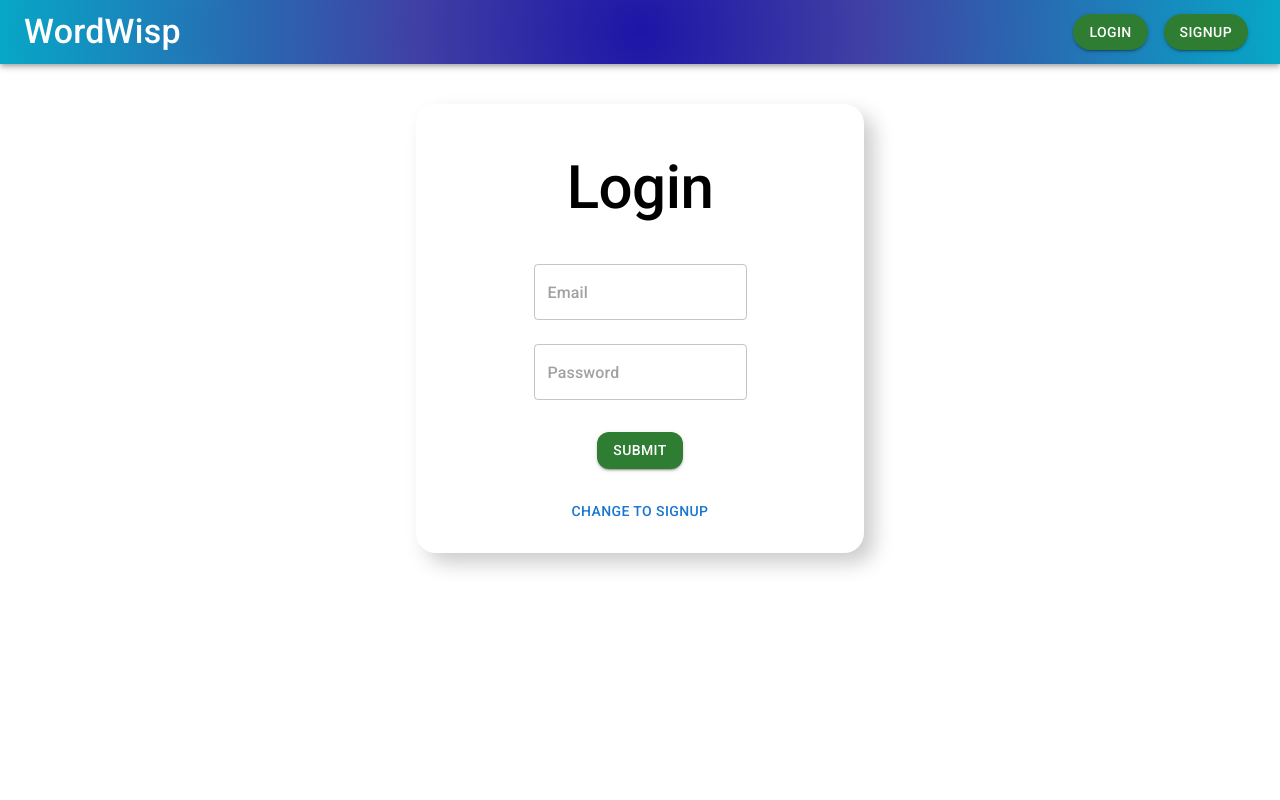
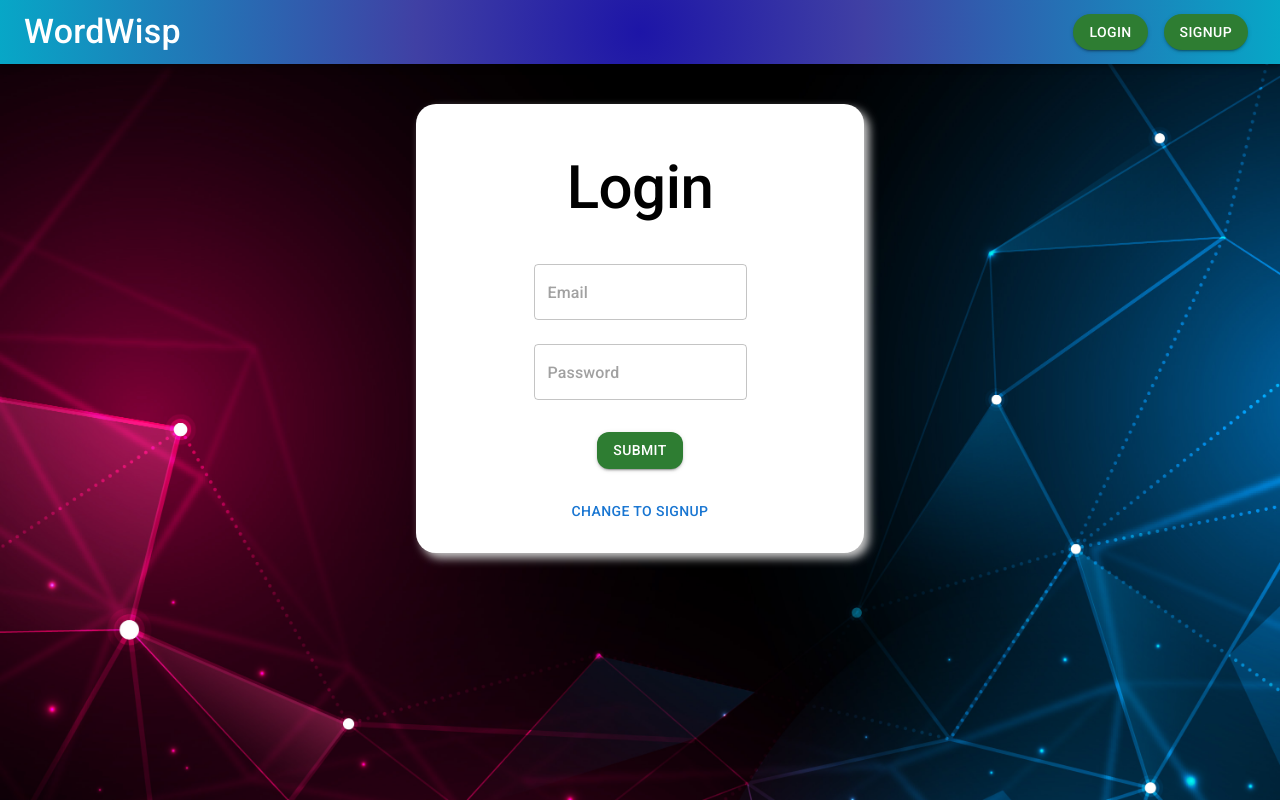
Before and after one commit to Ishan-Parnami/blogging-management, a React (Create React App) app: page /auth in a window 1280 px wide. Built offline with nearby package versions, Linux system fonts and the light colour scheme.

Commit message:
ishan is comminting some UI changes

```diff
--- a/src/components/AddBlog.js
+++ b/src/components/AddBlog.js
@@ -45,13 +45,14 @@ const AddBlog = () => {
           border={3}
           borderColor="linear-gradient(90deg, rgba(58,75,180,1) 2%, rgba(116,49,110,1) 36%, rgba(2,0,161,1) 73%, rgba(69,92,252,1) 100%)"
           borderRadius={10}
-          boxShadow="10px 10px 20px #ccc"
+          boxShadow="5px 5px 10px #ccc"
           padding={3}
           margin={"auto"}
           marginTop={3}
           display="flex"
           flexDirection={"column"}
           width={"80%"}
+          bgcolor={"#fff"}
         >
           <Typography
             className={classes.font}
--- a/src/components/Auth.js
+++ b/src/components/Auth.js
@@ -57,12 +57,13 @@ const Auth = () => {
     <div>
       <form onSubmit={handleSubmit}>
         <Box
+          bgcolor={"#fff"}
           maxWidth={400}
           display="flex"
           flexDirection={"column"}
           alignItems="center"
           justifyContent={"center"}
-          boxShadow="10px 10px 20px #ccc"
+          boxShadow="5px 5px 10px #ccc"
           padding={3}
           margin="auto"
           marginTop={5}
--- a/src/components/Blog.js
+++ b/src/components/Blog.js
@@ -37,13 +37,13 @@ import {
         {" "}
         <Card
           sx={{
-            width: "40%",
+            width: "70%",
             margin: "auto",
             mt: 2,
             padding: 2,
-            boxShadow: "5px 5px 10px #ccc",
+            boxShadow: "2.5px 2.5px 5px #ccc",
             ":hover": {
-              boxShadow: "10px 10px 20px #ccc",
+              boxShadow: "5px 5px 10px #ccc",
             },
           }}
         >
--- a/src/components/Blogs.js
+++ b/src/components/Blogs.js
@@ -25,11 +25,11 @@ const Blogs = () => {
             id={blog._id}
             isUser={
               localStorage.getItem("userId") === (blog.user && blog.user._id)
-            } // Added null check for blog.user
+            }
             title={blog.title}
             description={blog.description}
             imageURL={blog.image}
-            userName={blog.user ? blog.user.name : ""} // Added null check for blog.user
+            userName={blog.user ? blog.user.name : ""}
           />
         ))}
     </div>
--- a/src/index.css
+++ b/src/index.css
@@ -2,3 +2,11 @@
 * {
   margin: 0;
 }
+
+body{
+  /* background-color: aquamarine; */
+  background-image: url("7636213_3607424.jpg");
+  background-repeat: no-repeat;
+  background-attachment: fixed;
+  background-size: cover;
+}
```
Also changed, not shown: src/7636213_3607424.jpg (added), src/App.css (deleted).
